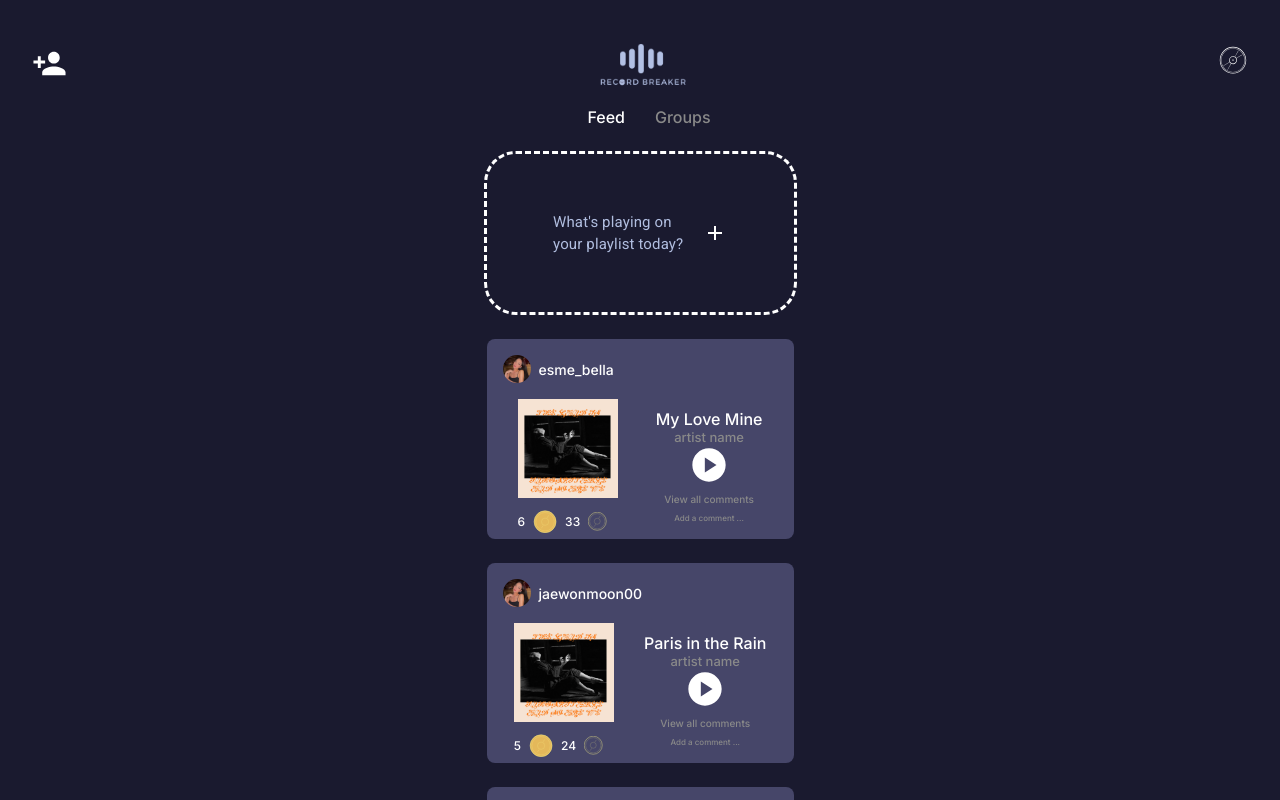
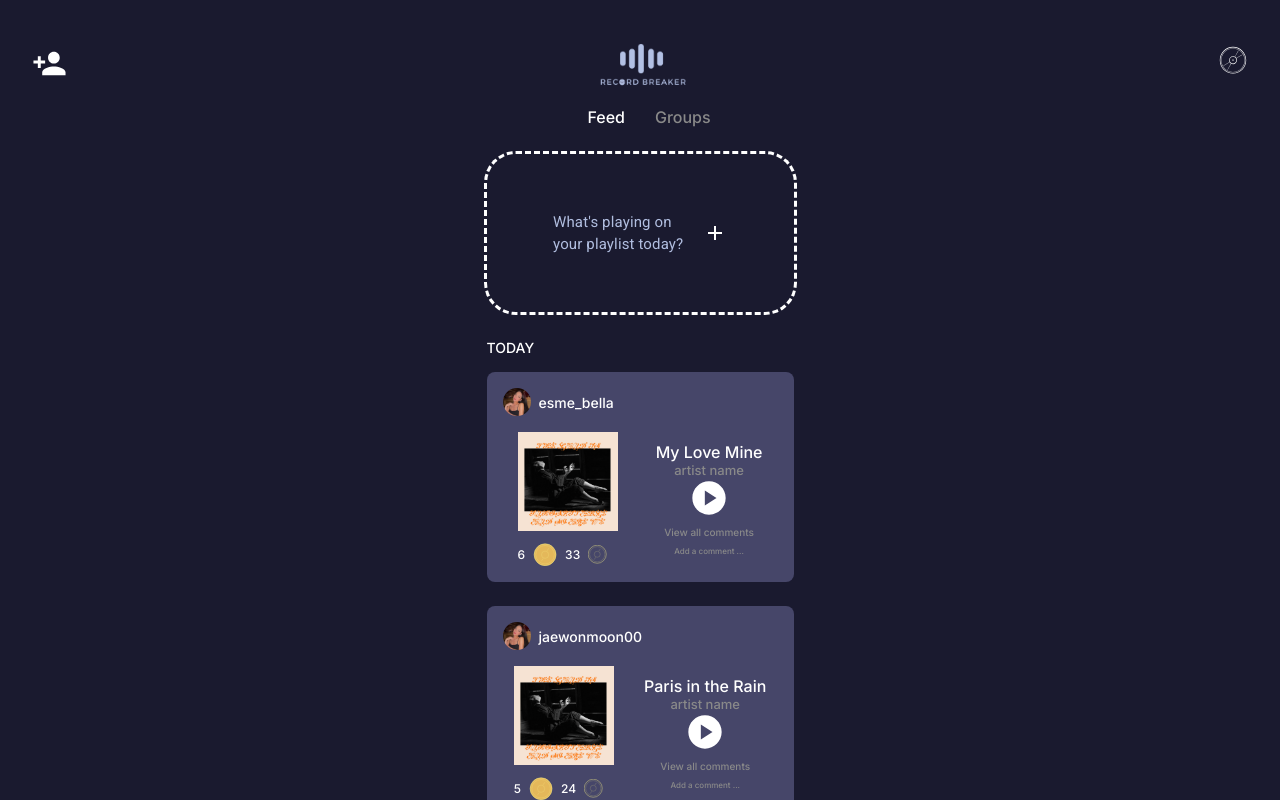
Before and after one commit to KihyeokK/RecordBreaker, a React (Create React App) app in the folder frontend/: page /feed in a window 1280 px wide. Shown: the top 800 px of the page. Built offline with nearby package versions, Linux system fonts and the light colour scheme.

Commit message:
enable clicking on each group for link

```diff
--- a/frontend/src/Components/Group/Group.js
+++ b/frontend/src/Components/Group/Group.js
@@ -3,9 +3,11 @@ import { Box } from "@mui/material";
 import LockIcon from "@mui/icons-material/Lock";
 import PublicIcon from "@mui/icons-material/Public";
 import codejamlogo from "../../images/codejamlogo.png";
+import { Link } from "react-router-dom";
 
 const Group = (props) => {
   return (
+    <Link to={"/groups/" + props.groupId} style={{ color: 'inherit', textDecoration: 'inherit'}}>
       <Box
         sx={{
           bgcolor: "#464669",
@@ -22,7 +24,13 @@ const Group = (props) => {
           )}
         </Box>
 
-      <Box sx={{ display: "flex", flexDirection: "column", alignItems: "center" }}>
+        <Box
+          sx={{
+            display: "flex",
+            flexDirection: "column",
+            alignItems: "center",
+          }}
+        >
           <Box
             component="img"
             sx={{
@@ -31,15 +39,19 @@ const Group = (props) => {
               maxHeight: { xs: 60 },
               maxWidth: { xs: 60 },
               borderRadius: "50%",
-            mb: 1
+              mb: 1,
             }}
             alt="The Group profile photo"
             src={codejamlogo}
           ></Box>
           <Box>{props.groupName}</Box>
-        <Box sx={{fontSize: "9px", color: "#898989"}}>{props.numMembers}{" members"}</Box>
+          <Box sx={{ fontSize: "9px", color: "#898989" }}>
+            {props.numMembers}
+            {" members"}
           </Box>
         </Box>
+      </Box>
+    </Link>
   );
 };
 
--- a/frontend/src/Components/Group/GroupList.js
+++ b/frontend/src/Components/Group/GroupList.js
@@ -7,7 +7,7 @@ import NewGroup from "./NewGroup";
 const GroupList = () => {
   const fetchedGroups = [
     {
-      groupID: "dfdd",
+      groupId: "dfdd",
       name: "CodeJam",
       numMembers: 5,
       members: [],
@@ -16,7 +16,7 @@ const GroupList = () => {
       createdAt: new Date(),
     },
     {
-      groupID: "asga",
+      groupId: "asga",
       name: "Manaba!!",
       numMembers: 24,
       members: [],
@@ -25,7 +25,7 @@ const GroupList = () => {
       createdAt: new Date(),
     },
     {
-      groupID: "hhrf",
+      groupId: "hhrf",
       name: "Taylor Swift",
       numMembers: 1000,
       members: [],
@@ -42,6 +42,7 @@ const GroupList = () => {
           return (
             <Grid item xs={6}>
               <Group
+                groupId={group.groupId}
                 groupName={group.name}
                 numMembers={group.numMembers}
                 numGoldenDiscs={group.members}
--- a/frontend/src/Components/Post/Post.js
+++ b/frontend/src/Components/Post/Post.js
@@ -11,12 +11,12 @@ const Post = (props) => {
   return (
     <Box
       sx={{
-        mt: 3,
+        mb: 3,
         display: "flex",
         flexDirection: "column",
         bgcolor: "#464669",
         width: "307px",
-        height: "200px",
+        height: "210px",
         borderRadius: "8px",
       }}
     >
--- a/frontend/src/Components/Post/PostList.js
+++ b/frontend/src/Components/Post/PostList.js
@@ -41,7 +41,8 @@ const PostList = () => {
     ]
 
     return (
-        <Box sx={{mb: 5}}>
+        <Box sx={{mb: 2, mt:3}}>
+            <Box sx={{fontSize: "14px", mb:2}}>TODAY</Box>
             {fetchedPosts.map((post) => {
                 return (
                     <Post userName={post.userName} song={post.song} numDiscs={post.numDiscs} numGoldenDiscs={post.numGoldenDiscs} comments={post.comments} createdAt={post.createdAt}></Post>
--- a/frontend/src/RouterComponent.js
+++ b/frontend/src/RouterComponent.js
@@ -3,6 +3,7 @@ import { BrowserRouter, Route, Router, Routes } from "react-router-dom";
 import Login from "./Components/Login/LoginComponent";
 import FeedComponent from "./Components/Feed/FeedComponent";
 import GroupComponent from "./Components/Group/GroupComponent"
+import GroupDetailComponent from "./Components/GroupDetail/GroupDetailComponent"
 
 const RouterComponent = () => {
   return (
@@ -11,6 +12,7 @@ const RouterComponent = () => {
         <Route path="/" element={<Login />} />
         <Route path="/feed" element={<FeedComponent />} />
         <Route path="/groups" element={<GroupComponent />} />
+        <Route path="/groups/:groupId" element={<GroupDetailComponent />} />
       </Routes>
     </BrowserRouter>
   );
```
Lines whose indentation alone changed are shown as unchanged.
